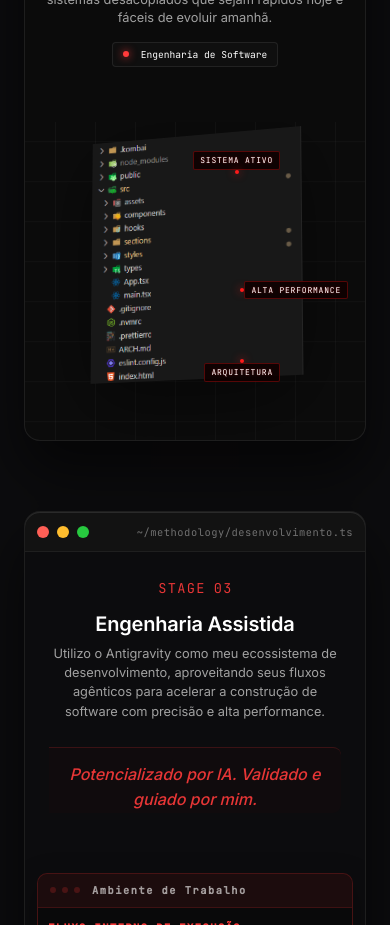
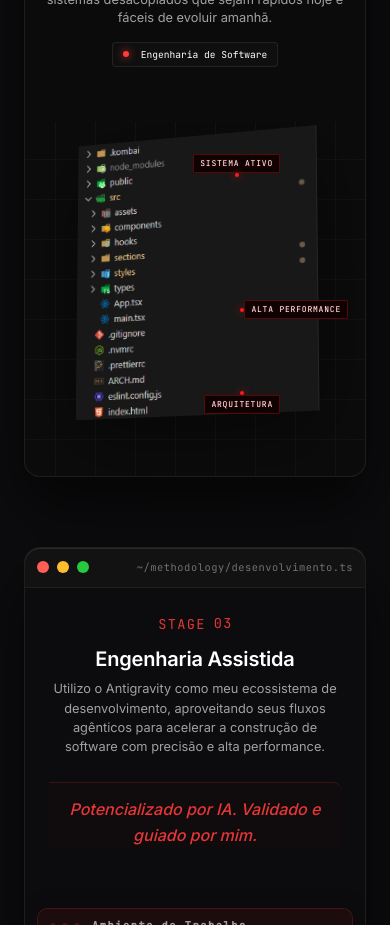
Before and after one commit to PauloHenrrq/Portfolio, a React (Vite) app: page / in a window 390 px wide. Shown: the part 3600-4525 px from the top of the page. Built offline with nearby package versions, Linux system fonts and the light colour scheme.

Commit message:
style(methodology): scale and shift vertical position of stage 02 explorer on mobile

```diff
--- a/src/styles/methodology-stage02.css
+++ b/src/styles/methodology-stage02.css
@@ -193,15 +193,15 @@
     height: auto;
     min-height: 250px;
     padding-bottom: 30px;
-    transform: translateY(25px) !important;
+    transform: translateY(45px) !important;
     justify-content: center;
     align-items: center;
   }
 
   .architecture-img {
     transform: rotateX(10deg) rotateY(-20deg) !important;
-    width: 70% !important;
-    max-width: 280px !important;
+    width: 80% !important;
+    max-width: 310px !important;
     height: auto !important;
   }
 
@@ -224,6 +224,6 @@
   .architecture-img-wrapper {
     width: 100%;
     height: 90%;
-    transform: translateY(25px) !important;
+    transform: translateY(45px) !important;
   }
 }
```
